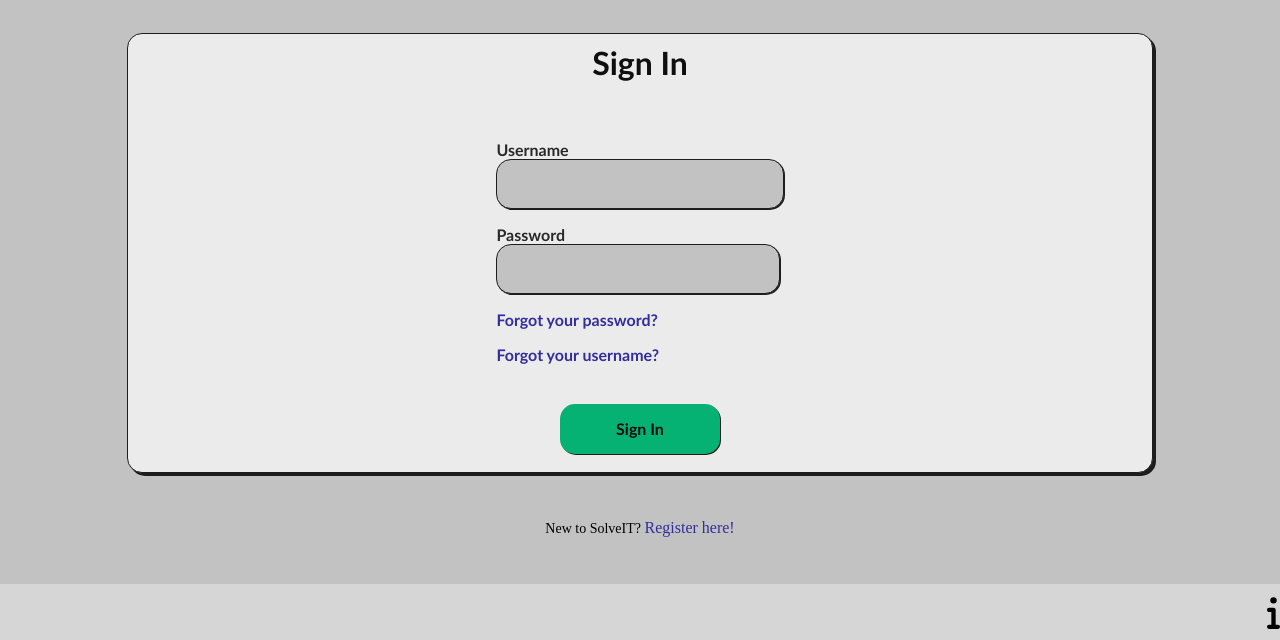
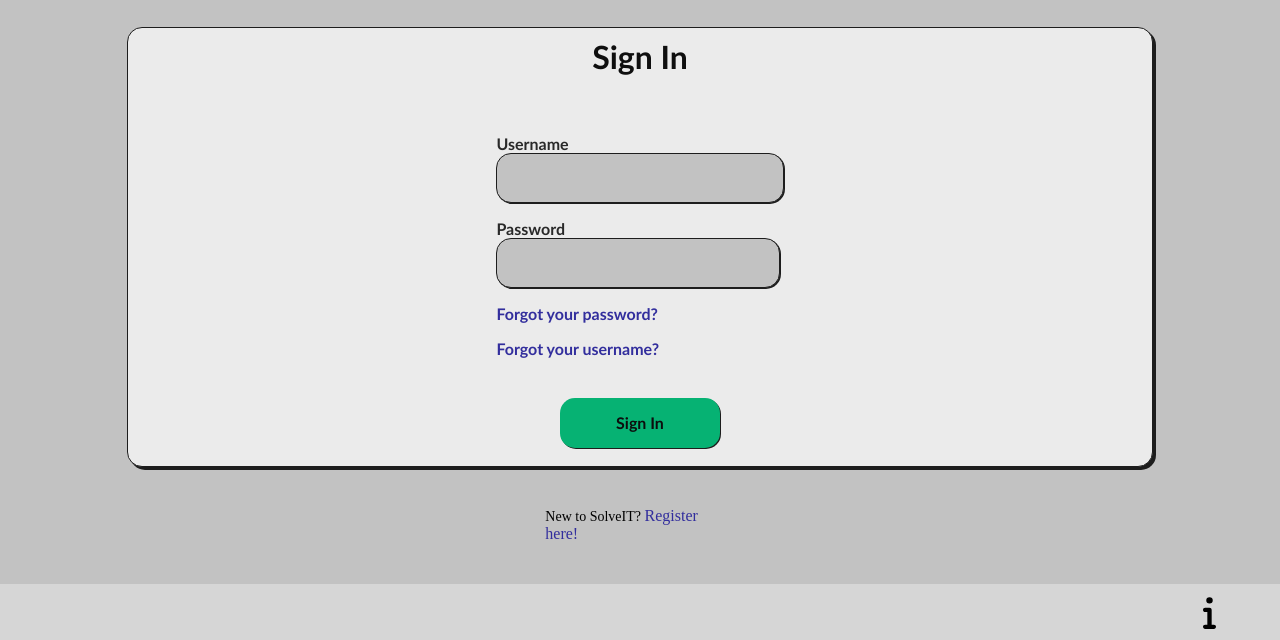
Before and after one commit to LeonardoBeleffi/SolveIT, a PHP site: page /src/login.php in a window 1280 px wide. Shown: the part 160-800 px from the top of the page. Run offline with PHP 8.4, Linux system fonts and the light colour scheme.

Commit message:
Fix maring right for about link

```diff
--- a/src/css/login.css
+++ b/src/css/login.css
@@ -162,13 +162,13 @@ body > footer > a {
 body > footer > a > img {
     display: block;
     height: 100%;
-    margin-right: 5%;
 }
 
 a {
     color: var(--linkColor);
     font-size: 2vh;
     text-decoration: none;
+    margin-right: 5%;
 }
 
 @media only screen and (min-width: 768px) {
```
